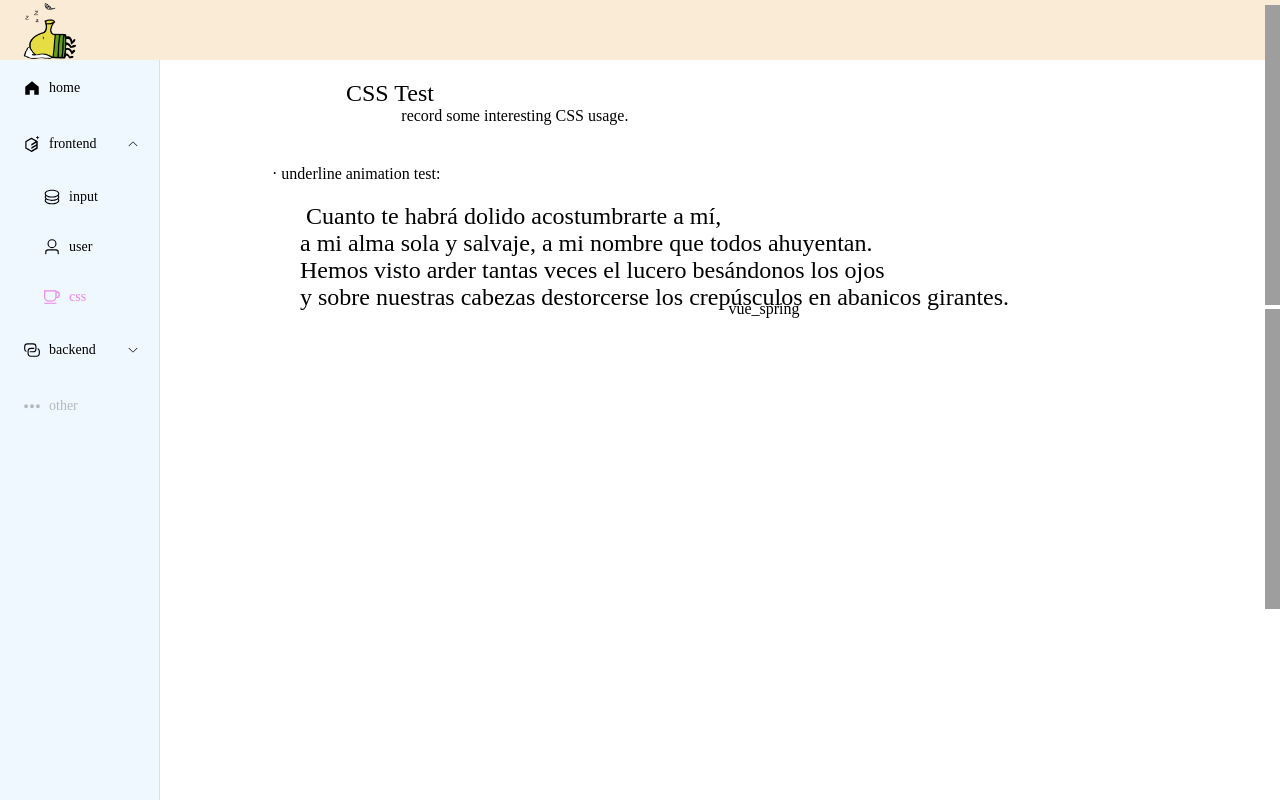
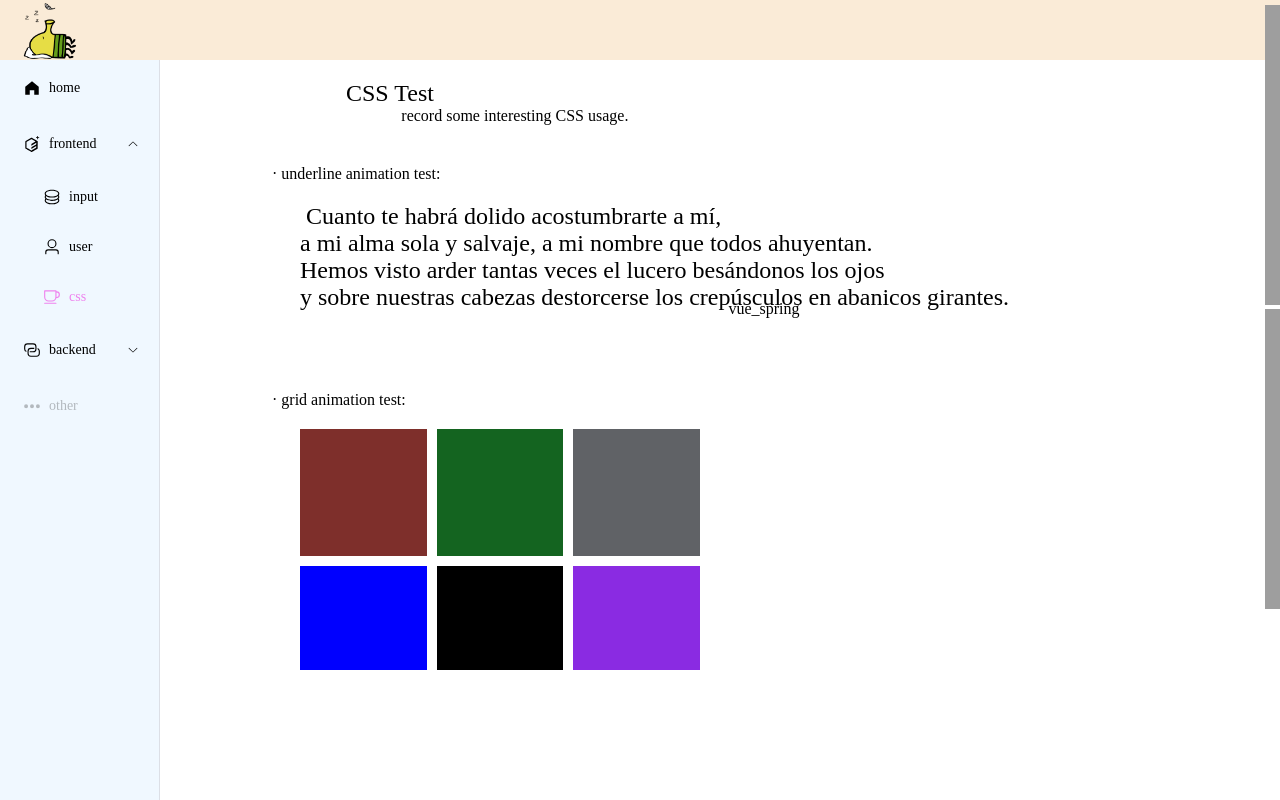
Before and after one commit to MadLogarithm/vue_spring, a Vue app: page /cssTest in a window 1280 px wide. Shown: the top 800 px of the page. Built offline with nearby package versions, Linux system fonts and the light colour scheme; grey boxes are pictures that could not be loaded; a web font is replaced by a local one.

Commit message:
feat: add grid animation CSS style

```diff
--- a/src/page/frontend/CssTest.vue
+++ b/src/page/frontend/CssTest.vue
@@ -5,6 +5,7 @@ export default {
 </script>
 
 <template>
+  <div class="cssTestContainer">
     <el-row style="color:black; font-size: 1.5em; font-family: 'MomoStorm', serif;">
       <el-col :span="3" />
       <el-col :span="8">
@@ -35,9 +36,37 @@ export default {
         </div>
       </el-col>
     </el-row>
+    <el-row>
+      <el-col :span="24">
+        <div class="underlineCssTest">
+          <el-row style="margin-bottom: 20px">
+            <el-col :span="1" />
+            <el-col :span="20" style="font-size: 1em">· grid animation test:</el-col>
+          </el-row>
+          <div style="margin-left: 80px">
+            <div class="gridContainer">
+              <div class="gridItem" style="background-color: #7e2f2b"/>
+              <div class="gridItem" style="background-color: #146420"/>
+              <div class="gridItem" style="background-color: #606266"/>
+              <div class="gridItem" style="background-color: blue"/>
+              <div class="gridItem" style="background-color: black"/>
+              <div class="gridItem" style="background-color: blueviolet"/>
+              <div class="gridItem" style="background-color: darkmagenta"/>
+              <div class="gridItem" style="background-color: brown"/>
+              <div class="gridItem" style="background-color: chartreuse"/>
+            </div>
+          </div>
+        </div>
+      </el-col>
+    </el-row>
+  </div>
 </template>
 
 <style scoped>
+.cssTestContainer {
+  height: 590px;
+  overflow: auto;
+}
 .underlineCssTest {
   margin: 40px;
   white-space: pre-wrap;
@@ -51,4 +80,51 @@ export default {
   background-position: left bottom;
   background-size: 100% 2px;
 }
+.gridContainer {
+  width: 400px;
+  height: 400px;
+  margin: auto 0;
+  display: grid;
+  grid-template-columns: 1fr 1fr 1fr;
+  grid-template-rows: 1fr 1fr 1fr;
+  gap: 10px;
+  transition: 0.5s;
+  .gridItem {}
+}
+.gridContainer:has(.gridItem:nth-child(1):hover) {
+  grid-template-columns: 2fr 1fr 1fr;
+  grid-template-rows: 2fr 1fr 1fr;
+}
+.gridContainer:has(.gridItem:nth-child(2):hover) {
+  grid-template-columns: 1fr 2fr 1fr;
+  grid-template-rows: 2fr 1fr 1fr;
+}
+.gridContainer:has(.gridItem:nth-child(3):hover) {
+  grid-template-columns: 1fr 1fr 2fr;
+  grid-template-rows: 2fr 1fr 1fr;
+}
+.gridContainer:has(.gridItem:nth-child(4):hover) {
+  grid-template-columns: 2fr 1fr 1fr;
+  grid-template-rows: 1fr 2fr 1fr;
+}
+.gridContainer:has(.gridItem:nth-child(5):hover) {
+  grid-template-columns: 1fr 2fr 1fr;
+  grid-template-rows: 1fr 2fr 1fr;
+}
+.gridContainer:has(.gridItem:nth-child(6):hover) {
+  grid-template-columns: 1fr 1fr 2fr;
+  grid-template-rows: 1fr 2fr 1fr;
+}
+.gridContainer:has(.gridItem:nth-child(7):hover) {
+  grid-template-columns: 2fr 1fr 1fr;
+  grid-template-rows: 1fr 1fr 2fr;
+}
+.gridContainer:has(.gridItem:nth-child(8):hover) {
+  grid-template-columns: 1fr 2fr 1fr;
+  grid-template-rows: 1fr 1fr 2fr;
+}
+.gridContainer:has(.gridItem:nth-child(9):hover) {
+  grid-template-columns: 1fr 1fr 2fr;
+  grid-template-rows: 1fr 1fr 2fr;
+}
 </style>
```
Lines whose indentation alone changed are shown as unchanged.
